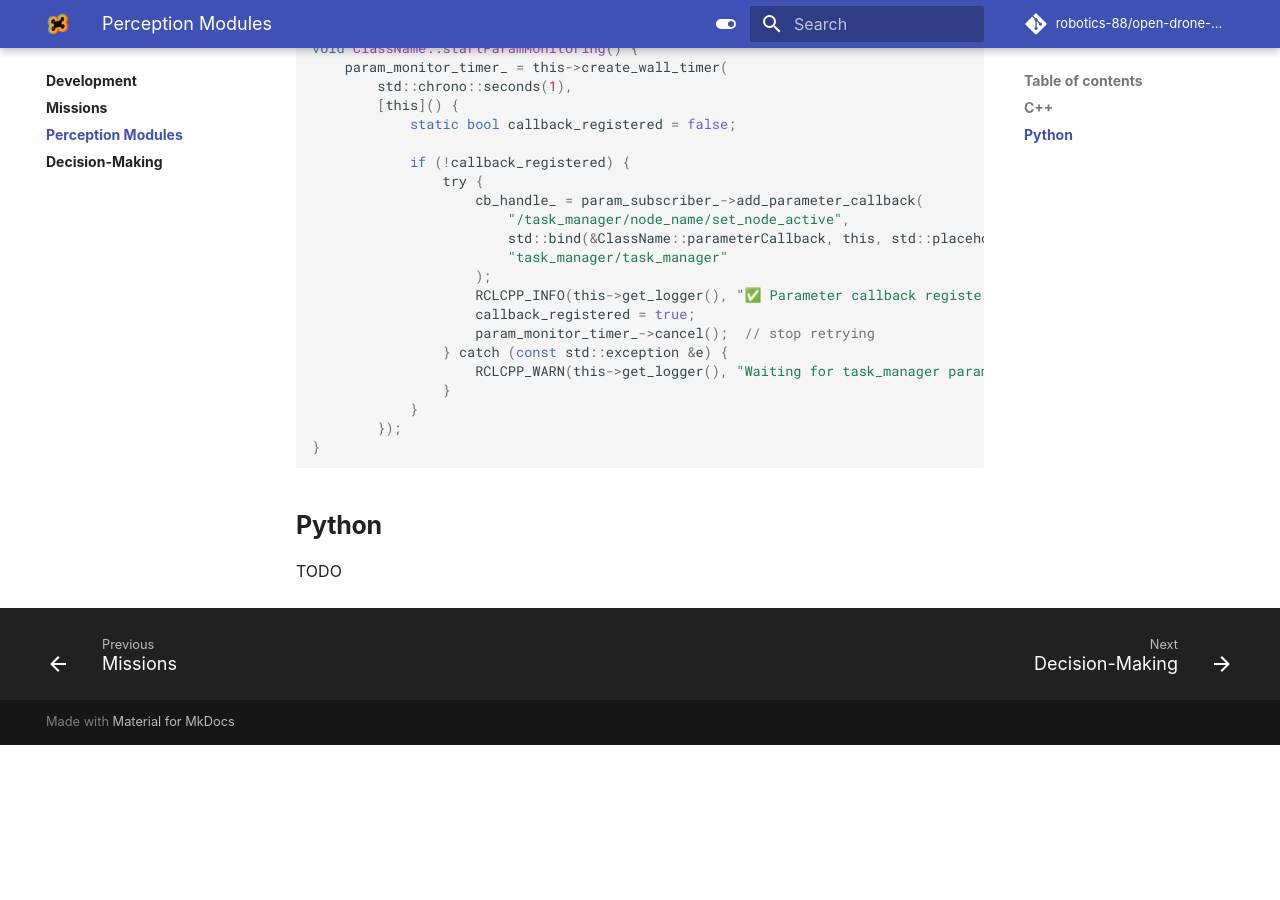
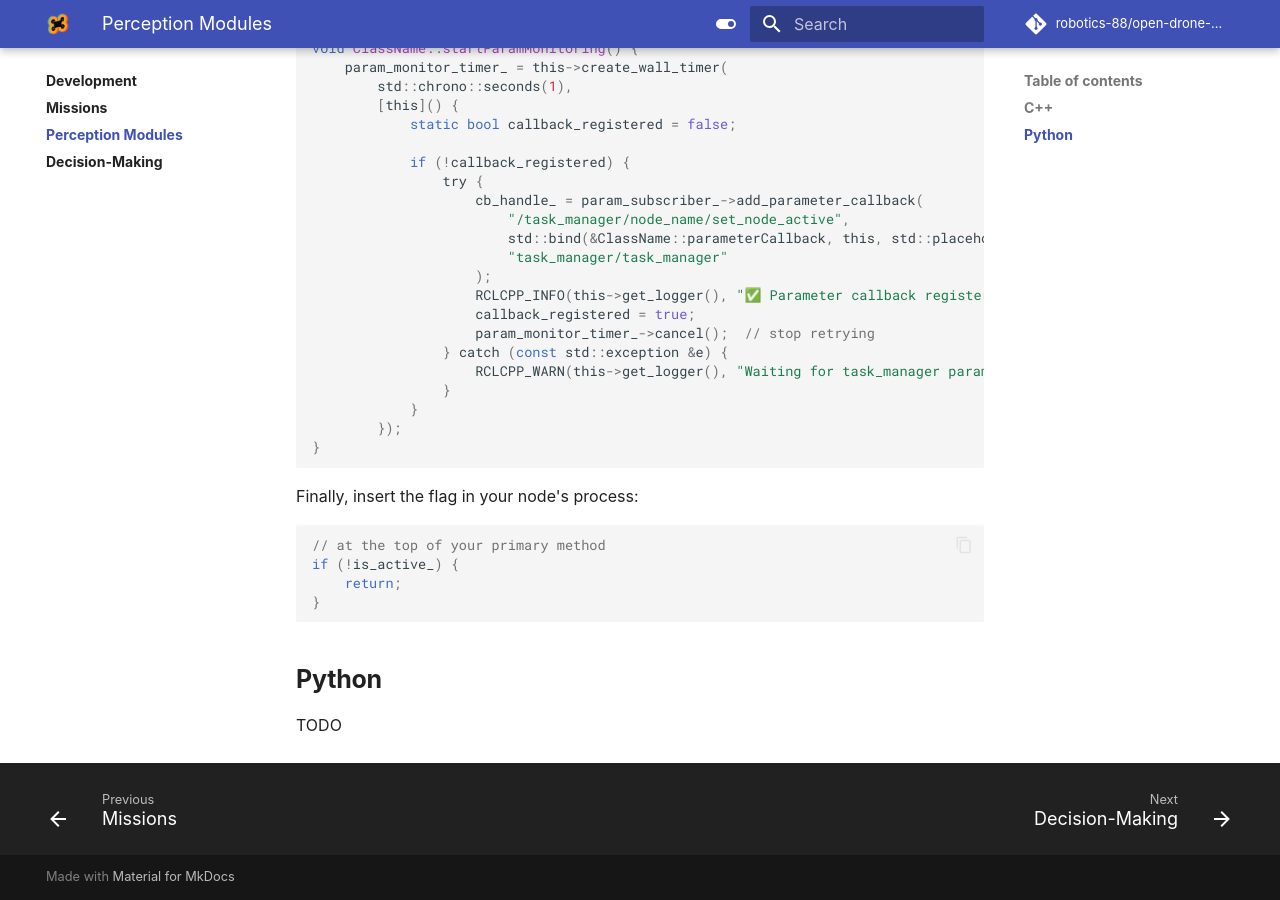
Before and after one commit to robotics-88/open-drone-docs, an MkDocs documentation site: the page built from docs/development/modules.md, in a window 1280 px wide and 900 px high, scrolled down 1391 px. Built offline with MkDocs 1.6.1 and Material for MkDocs 9.7.7, drawn with Linux system fonts in a browser that asks for light colours; some web fonts are replaced; comment, search, counter and statistics services are not loaded; before the commit the page ends 2136 px from its top, so only the background shows below that.

Commit message:
Added missing step in perception module setup

````diff
--- a/docs/development/modules.md
+++ b/docs/development/modules.md
@@ -76,5 +76,13 @@ void ClassName::startParamMonitoring() {
 }
 ```
 
+Finally, insert the flag in your node's process:
+```c
+// at the top of your primary method
+if (!is_active_) {
+    return;
+}
+```
+
 ## Python
 TODO
````
